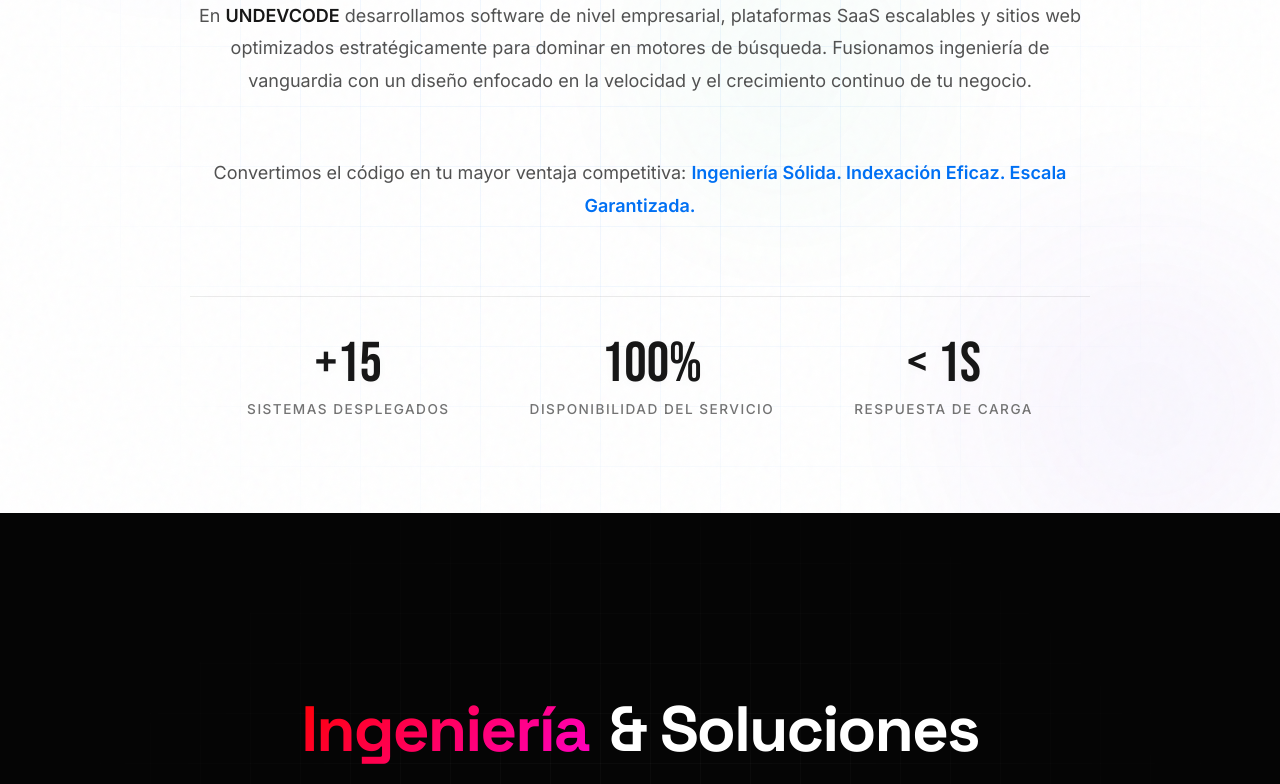
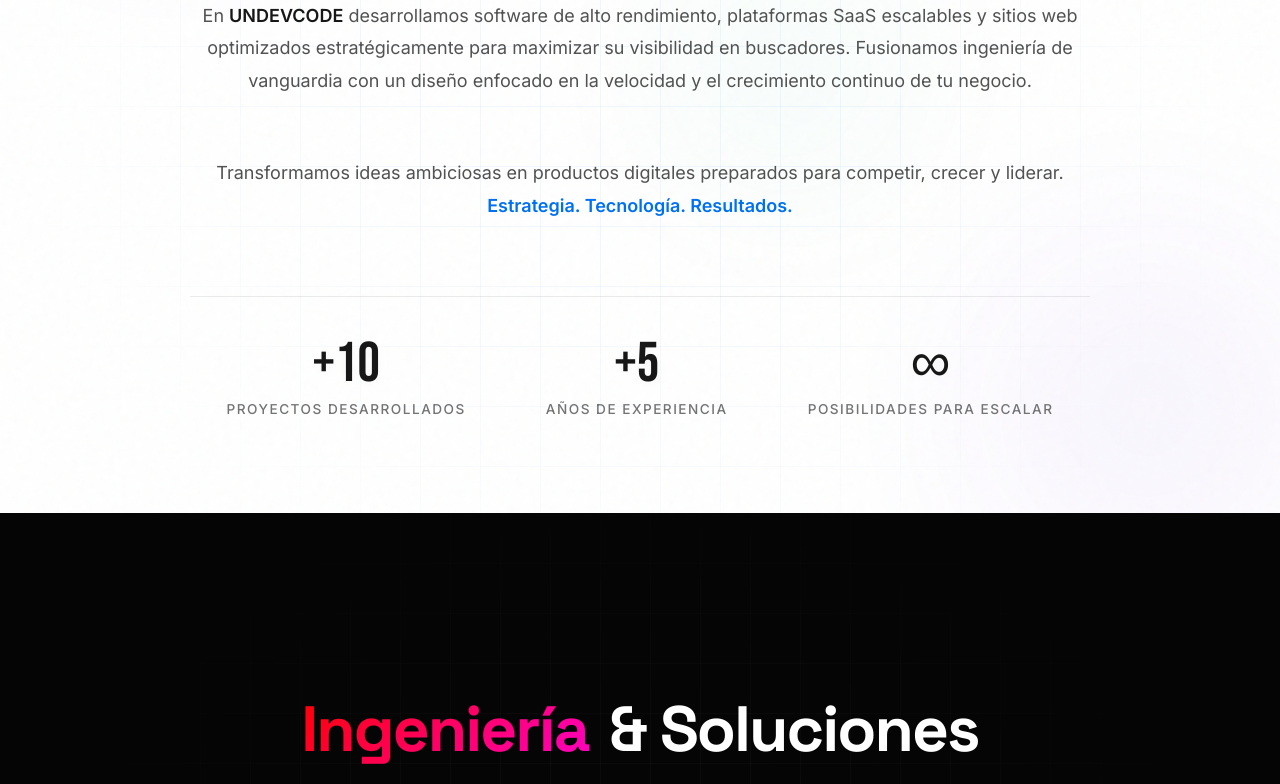
Before and after one commit to a-matias/undevcode, a Vue app: page / in a window 1280 px wide. Shown: the part 1234-2018 px from the top of the page. Built offline with nearby package versions, Linux system fonts and the light colour scheme.

Commit message:
mejoras en el layout para que al cliquear la seccion se vea al 100%

```diff
--- a/src/components/AboutSection.vue
+++ b/src/components/AboutSection.vue
@@ -22,27 +22,31 @@
             Donde las ideas se convierten en soluciones digitales.
           </p>
           <p>
-            En <span class="brand-inline">UNDEVCODE</span> desarrollamos software de nivel empresarial, plataformas SaaS escalables y sitios web optimizados estratégicamente para dominar en motores de búsqueda. Fusionamos ingeniería de vanguardia con un diseño enfocado en la velocidad y el crecimiento continuo de tu negocio.
+            En <span class="brand-inline">UNDEVCODE</span> desarrollamos software de alto rendimiento, plataformas SaaS escalables y sitios web optimizados estratégicamente para maximizar su visibilidad en buscadores. Fusionamos ingeniería de vanguardia con un diseño enfocado en la velocidad y el crecimiento continuo de tu negocio.
           </p>
           <p>
-            Convertimos el código en tu mayor ventaja competitiva:
-            <span class="text-accent">Ingeniería Sólida. Indexación Eficaz. Escala Garantizada.</span>
+            Transformamos ideas ambiciosas en productos digitales preparados para competir, crecer y liderar. <br>
+            <span class="text-accent">
+              Estrategia. Tecnología. Resultados.
+            </span>
           </p>
         </div>
 
         <!-- Métricas limpias en español -->
         <div class="stats-row">
           <div class="stat-item">
-            <span class="stat-number">+15</span>
-            <span class="stat-label">Sistemas Desplegados</span>
+            <span class="stat-number">+10</span>
+            <span class="stat-label">Proyectos desarrollados</span>
           </div>
+
           <div class="stat-item">
-            <span class="stat-number">100%</span>
-            <span class="stat-label">Disponibilidad del Servicio</span>
+            <span class="stat-number">+5</span>
+            <span class="stat-label">Años de experiencia</span>
           </div>
+
           <div class="stat-item">
-            <span class="stat-number">&lt; 1s</span>
-            <span class="stat-label">Respuesta de Carga</span>
+            <span class="stat-number">∞</span>
+            <span class="stat-label">Posibilidades para escalar</span>
           </div>
         </div>
       </div>
@@ -66,6 +70,7 @@
   padding: 6rem 0;
   display: flex;
   align-items: center;
+  scroll-margin-top: 64px;
 }
 
 .content-container {
--- a/src/components/NavBar.vue
+++ b/src/components/NavBar.vue
@@ -94,16 +94,13 @@
 
 const scrollToSection = (id) => {
   const element = document.getElementById(id)
-  if (element) {
-    const offset = 80
-    const elementPosition = element.getBoundingClientRect().top
-    const offsetPosition = elementPosition + window.pageYOffset - offset
 
-    window.scrollTo({
-      top: offsetPosition,
-      behavior: 'smooth'
-    })
-  }
+  if (!element) return
+
+  element.scrollIntoView({
+    behavior: 'smooth',
+    block: 'start'
+  })
 }
 
 const handleScroll = () => {
```
